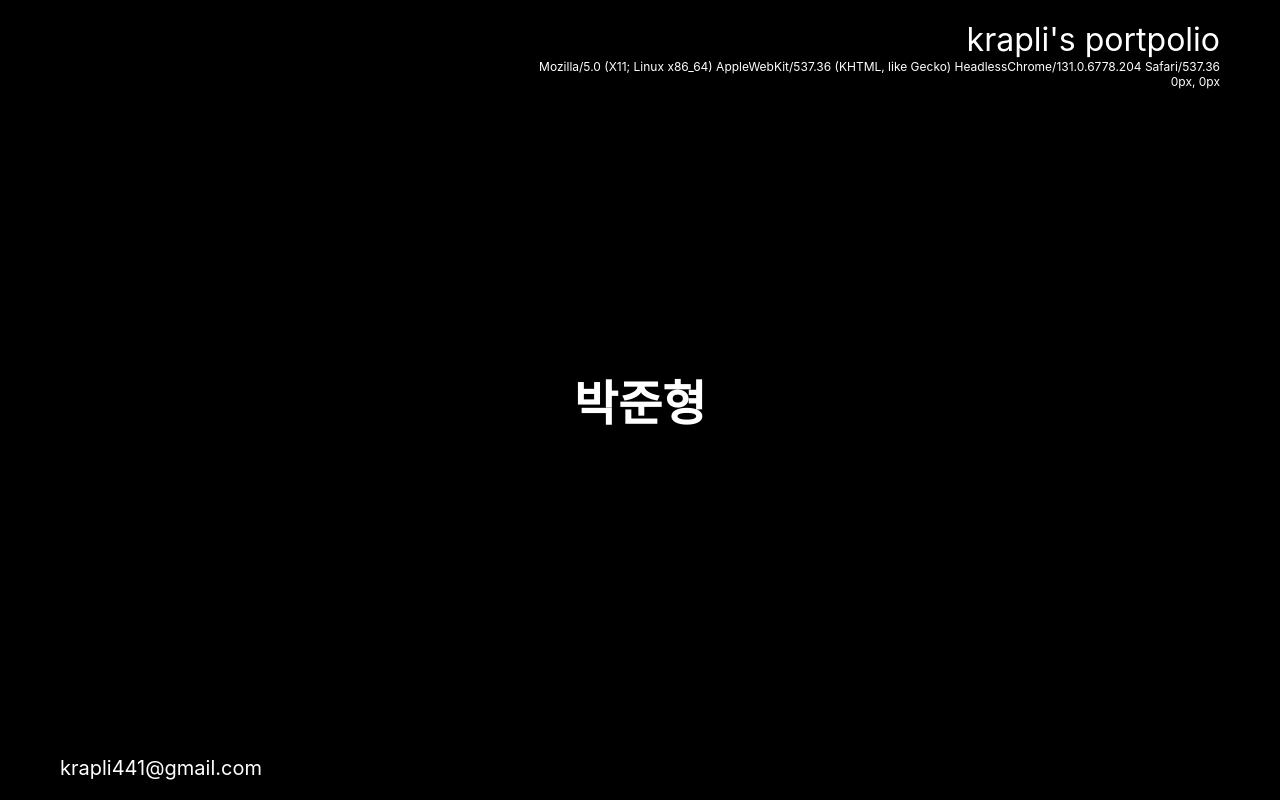
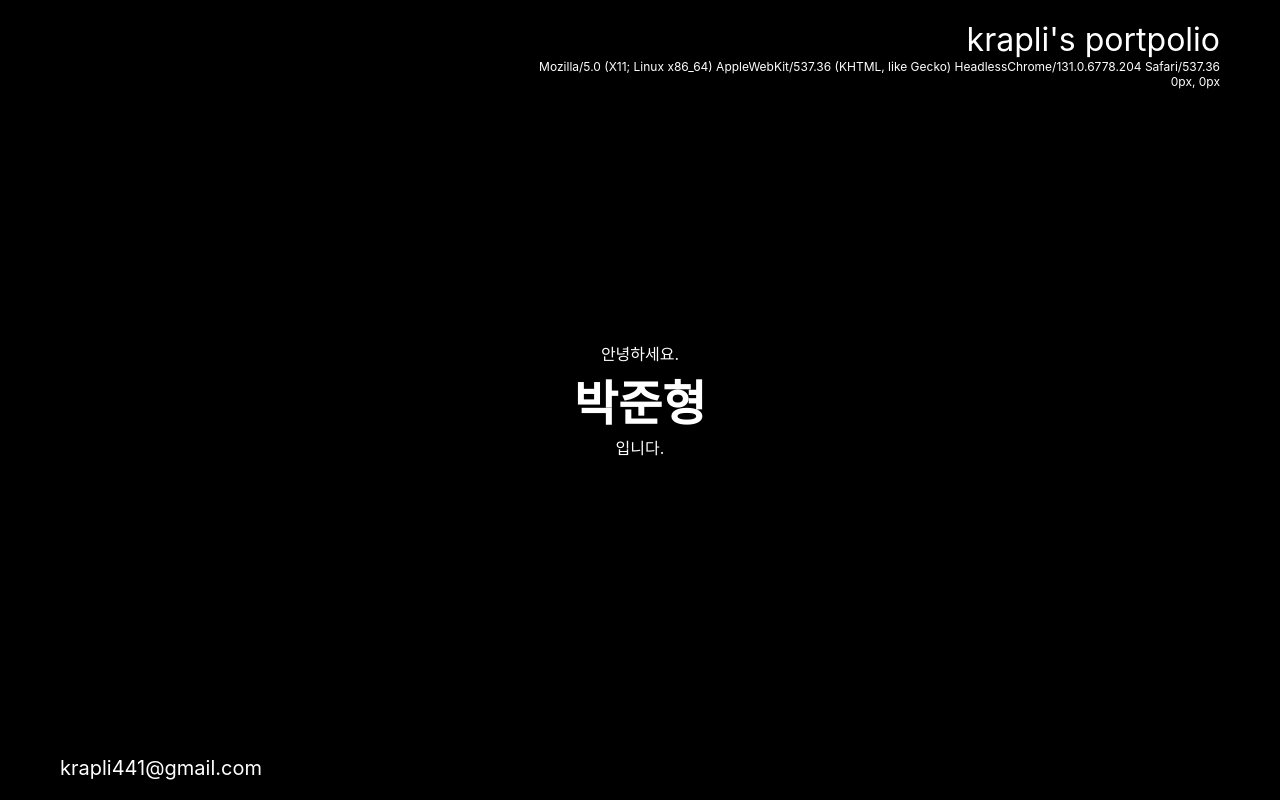
Before and after one commit to krapli441/garbanzo, a React app: page / in a window 1280 px wide. Built offline with nearby package versions, Linux system fonts and the light colour scheme; the HTML template or start-up script is replaced by a standard one; a web font is replaced by a local one.

Commit message:
문구 추가

```diff
--- a/src/components/views/main.tsx
+++ b/src/components/views/main.tsx
@@ -43,9 +43,11 @@ export default function Main() {
   return (
     <>
       <MainStyle className="main">
+        안녕하세요.
         <MyName className="nameText" fontWeight={fontWeight}>
           박준형
         </MyName>
+        입니다.
       </MainStyle>
     </>
   );
```
